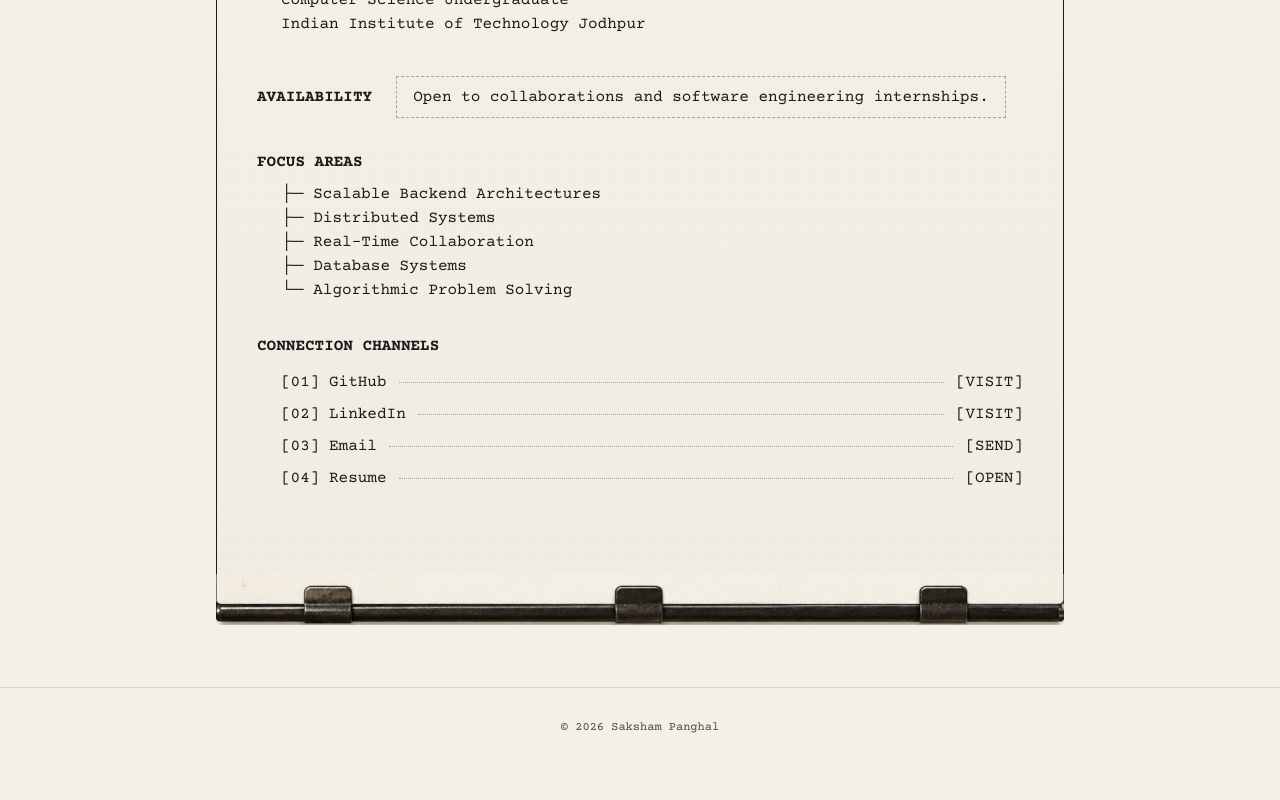
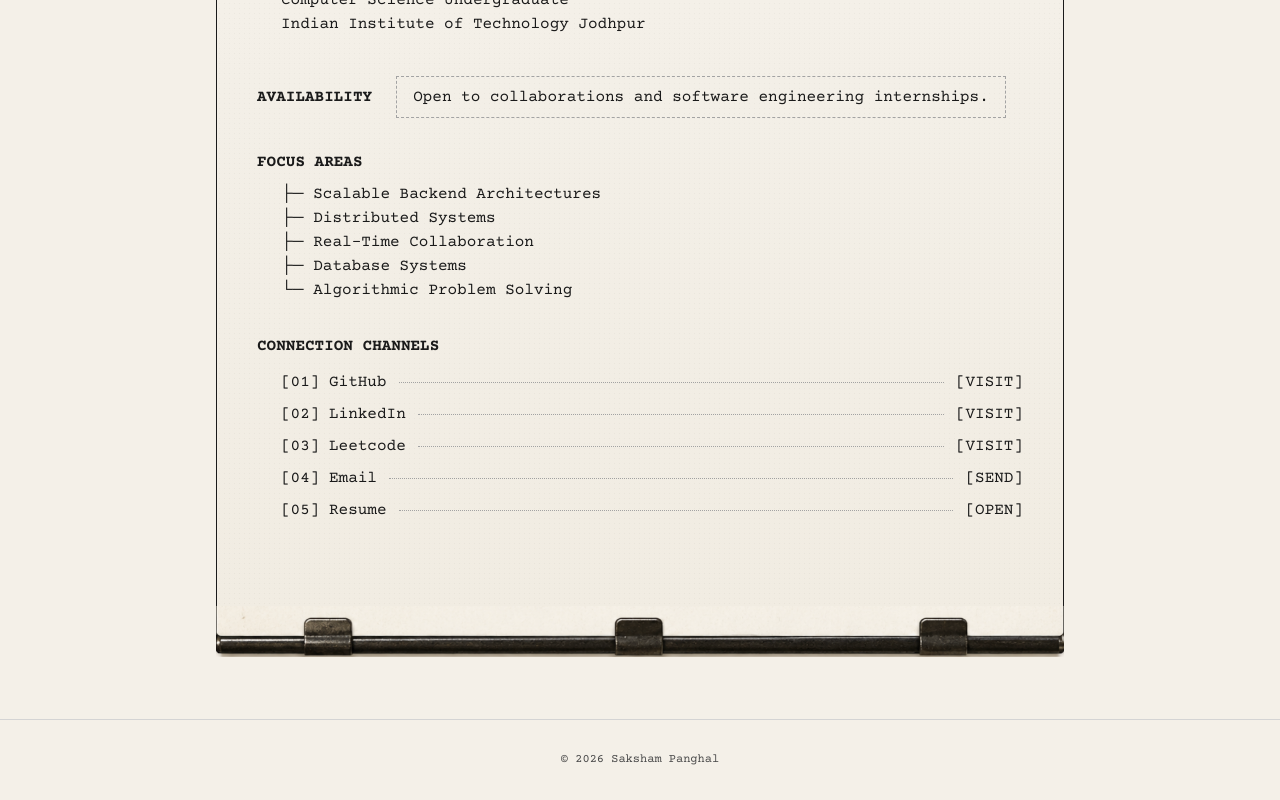
Before and after one commit to techisat415/portfolio, a Next.js app: page / in a window 1280 px wide. Shown: the part 1723-2523 px from the top of the page. Before the commit the page ends 2491 px from the top, so only its background shows below. Built offline with nearby package versions, Linux system fonts and the light colour scheme.

Commit message:
updated resume and leetcode link

```diff
--- a/src/app/page.js
+++ b/src/app/page.js
@@ -263,8 +263,9 @@ export default function HomePage() {
 
                 <ContactLink index="01" label="GitHub" href="https://github.com/techisat415" action="VISIT" />
                 <ContactLink index="02" label="LinkedIn" href="https://linkedin.com/in/sakshampanghal" action="VISIT" />
-                <ContactLink index="03" label="Email" href="mailto:saksham.panghaal@gmail.com" action="SEND" />
-                <ContactLink index="04" label="Resume" href="/resume.pdf" action="OPEN" />
+                <ContactLink index="03" label="Leetcode" href="https://leetcode.com/saksham47" action="VISIT" />
+                <ContactLink index="04" label="Email" href="mailto:saksham.panghaal@gmail.com" action="SEND" />
+                <ContactLink index="05" label="Resume" href="/resume.pdf" action="OPEN" />
 
               </div>
             </div>
```
Also changed, not shown: 1 other file (tests, documents, lock files or other folders).
